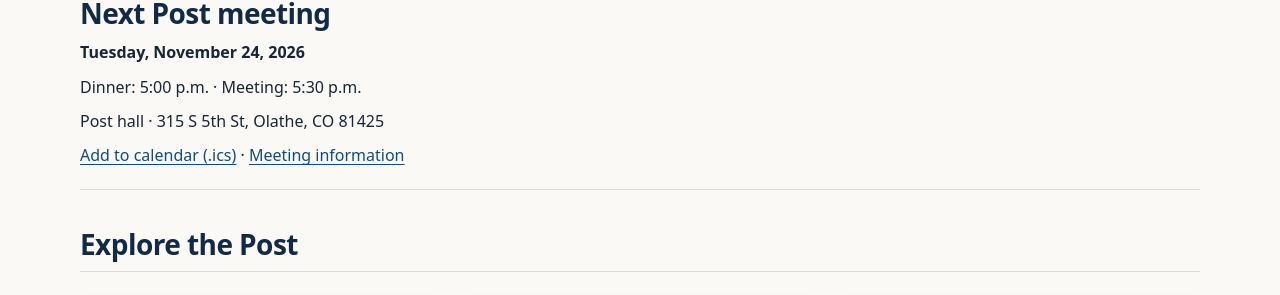
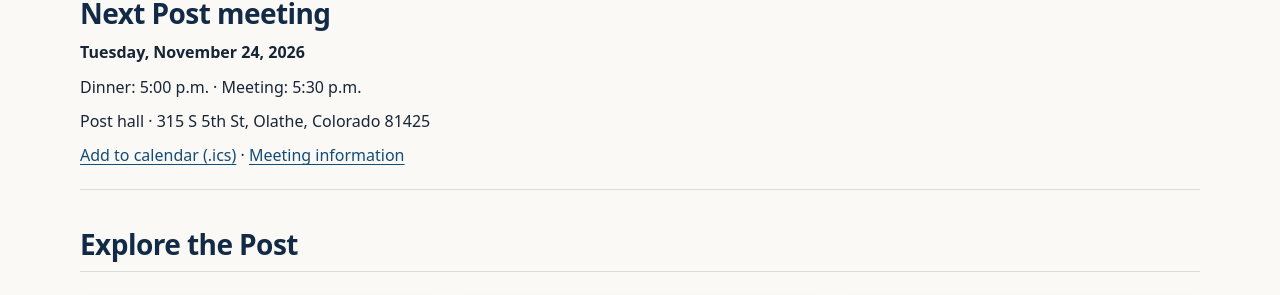
Before and after one commit to SPIERS-DENNIS-POST/spiers-dennis-post.github.io, a Jekyll site: the page built from index.md, in a window 1280 px wide. Shown: the part 1101-1396 px from the top of the page. Built offline with Jekyll 4.4.1, drawn with Linux system fonts in a browser that asks for light colours; some of the changed lines change nothing that is shown.

Commit message:
Spell out Colorado in next-meeting address

```diff
--- a/_includes/next-meeting.html
+++ b/_includes/next-meeting.html
@@ -3,6 +3,6 @@
 <h2 id="next-meeting-heading">Next Post meeting</h2>
 <p><strong><time datetime="{{ upcoming_meeting_date }}">{{ upcoming_meeting_date | date: "%A, %B %-d, %Y" }}</time></strong></p>
 <p>Dinner: 5:00 p.m. · Meeting: 5:30 p.m.</p>
-<p>Post hall · {{ site.data.post.address.street | escape }}, {{ site.data.post.address.city | escape }}, {{ site.data.post.address.region | escape }} {{ site.data.post.address.postal_code | escape }}</p>
+<p>Post hall · {{ site.data.post.address.street | escape }}, {{ site.data.post.address.city | escape }}, {{ site.data.post.address.region | replace: 'CO', 'Colorado' | escape }} {{ site.data.post.address.postal_code | escape }}</p>
 <p><a href="{{ '/meetings/next.ics' | relative_url }}" download="next-post-meeting.ics" type="text/calendar">Add to calendar (.ics)</a>{% unless page.url == '/meetings/' %} · <a href="{{ '/meetings/' | relative_url }}">Meeting information</a>{% endunless %}</p>
 </section>
```
